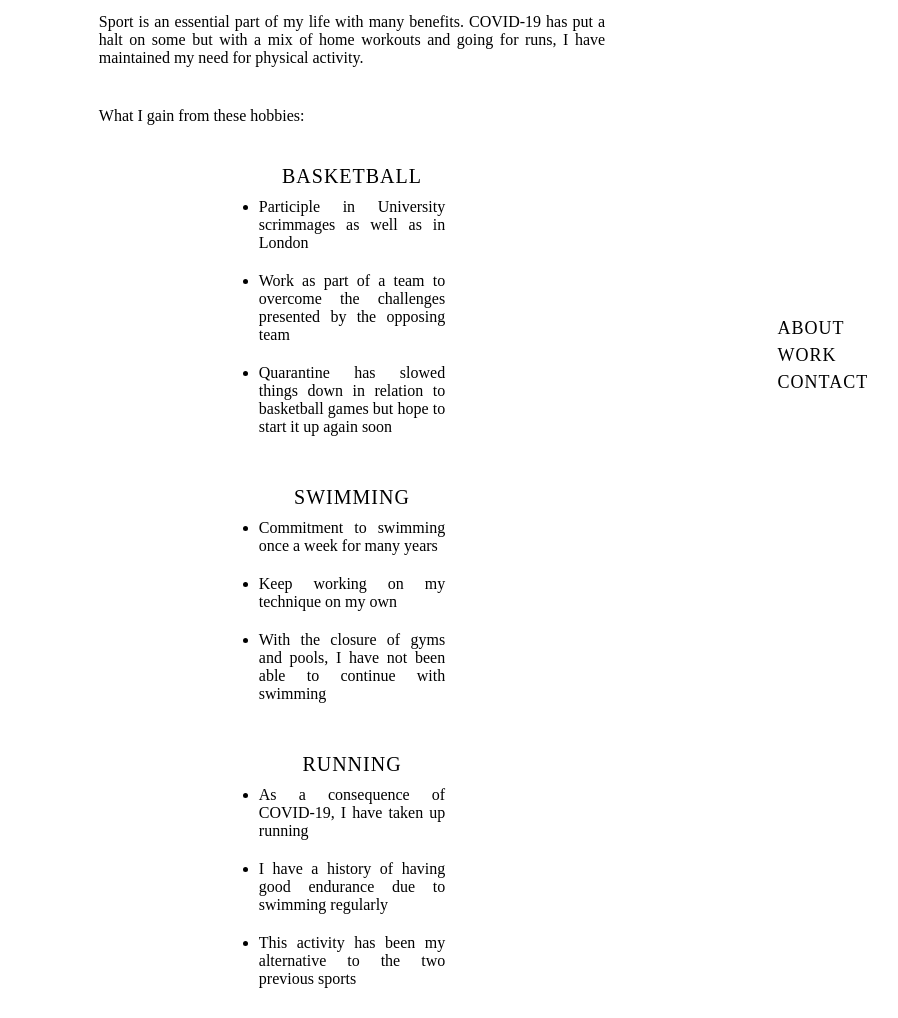
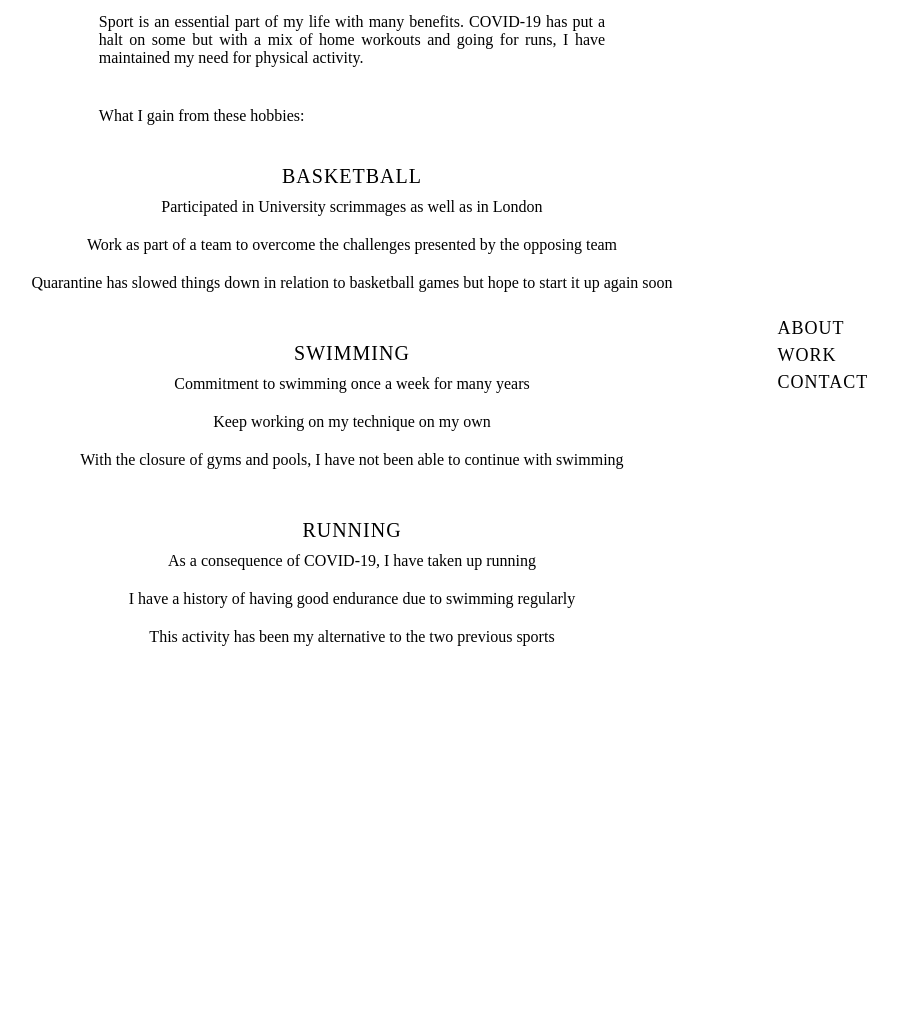
Before and after one commit to twooliston/protfolio, a Flask app: page /about/sport in a window 1280 px wide. Shown: the part 135-1153 px from the top of the page, without its empty margins (288-1186 px from the left). After the commit the page ends 781 px from the top, so only its background shows below. Run offline with Flask 2, Linux system fonts and the light colour scheme.

Commit message:
mum chnages

```diff
--- a/main.py
+++ b/main.py
@@ -144,7 +144,7 @@ interests = {
     'sport':
     {
         'basketball': [
-            'Participle in University scrimmages as well as in London',
+            'Participated in University scrimmages as well as in London',
             'Work as part of a team to overcome the challenges presented by the opposing team',
             'Quarantine has slowed things down in relation to basketball games but hope to start it up again soon',
         ],
@@ -283,15 +283,12 @@ interests = {
             ],
             'photos': [
                 '/static/images/interests/Food/1.jpg',
-                '/static/images/interests/Food/2.jpg',
                 '/static/images/interests/Food/3.jpg',
                 '/static/images/interests/Food/4.jpg',
                 '/static/images/interests/Food/5.jpg',
                 '/static/images/interests/Food/6.jpg',
-                '/static/images/interests/Food/7.jpg',
                 '/static/images/interests/Food/8.jpg',
                 '/static/images/interests/Food/9.jpg',
-                '/static/images/interests/Food/10.jpg',
             ]
         },
     ],
--- a/static/content.css
+++ b/static/content.css
@@ -21,7 +21,6 @@
 
 .work img {
     height: 100%;
-    max-width: 70%;
     object-fit: contain;
 }
 
--- a/templates/graveney.html
+++ b/templates/graveney.html
@@ -12,7 +12,7 @@
 
         <div class="padding-bottom-20">
             <h2>A-Level Subjects and Grades</h2>
-            <div class="tighten-section-385">
+            <div class="center-text">
                 <p>Mathematics - 93%</p>
                 <p>French - 90%</p>
                 <p>ICT - A</p>
--- a/templates/sport.html
+++ b/templates/sport.html
@@ -11,29 +11,23 @@
     </div>
 
     <h2 class="padding-top-20">Basketball</h2>
-    <div class="padding-bottom-20">
-        <ul class="tighten-section-310">
+    <div class="padding-bottom-20 center-text">
             {% for i in range(0, profile.about.everything.sport.basketball|length) %}
-                <li class="lengthen-section-10 justify" >{{profile.about.everything.sport.basketball[i]}}</li>
+                <div class="lengthen-section-10" >{{profile.about.everything.sport.basketball[i]}}</div>
             {% endfor %}
-        </ul>
     </div>
 
     <h2 class="padding-top-20">Swimming</h2>
-    <div class="padding-bottom-20">
-        <ul class="tighten-section-310">
+    <div class="padding-bottom-20 center-text">
             {% for i in range(0, profile.about.everything.sport.swimming|length) %}
-                <li class="lengthen-section-10 justify" >{{profile.about.everything.sport.swimming[i]}}</li>
+                <div class="lengthen-section-10" >{{profile.about.everything.sport.swimming[i]}}</div>
             {% endfor %}
-        </ul>
     </div>
 
     <h2 class="padding-top-20">Running</h2>
-    <div class="padding-bottom-20">
-        <ul class="tighten-section-310">
+    <div class="padding-bottom-20 center-text">
             {% for i in range(0, profile.about.everything.sport.running|length) %}
-                <li class="lengthen-section-10 justify" >{{profile.about.everything.sport.running[i]}}</li>
+                <div class="lengthen-section-10" >{{profile.about.everything.sport.running[i]}}</div>
             {% endfor %}
-        </ul>
     </div>
 {% endblock content %}
```
